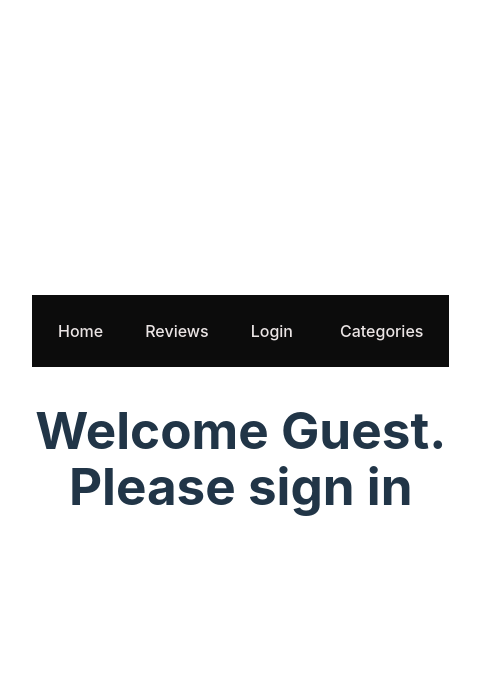
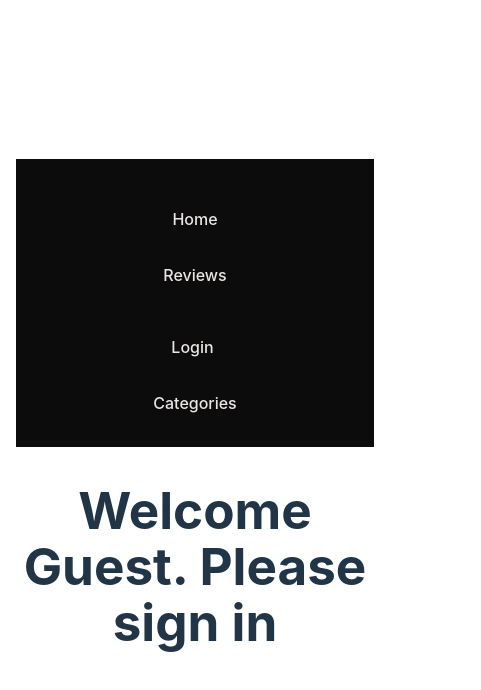
Before and after one commit to DrawnInward/PlayRateShare, a React (Vite) app: page / in a window 390 px wide. Shown: the top 690 px of the page, 481 px wide, since content can reach past the window. Built offline with nearby package versions, Linux system fonts and the light colour scheme.

Commit message:
added some css

```diff
--- a/src/App.css
+++ b/src/App.css
@@ -621,32 +621,113 @@ h3 {
 }
 
 @media (max-width: 768px) {
+  #root {
+    max-width: 100%;
+    padding: 1rem;
+    text-align: center;
+  }
+
+  .navbar {
+    flex-direction: column;
+    align-items: center;
+    padding: 1rem;
+  }
+
+  .navbar-ul {
+    flex-direction: column;
+    margin-top: 1rem;
+  }
+
+  .navbar-ul li {
+    margin: 0.5rem 0;
+  }
+
+  .navbar-ul li a {
+    padding: 0.5rem 1rem;
+  }
+
+  .nav-login {
+    margin-top: 1rem;
+  }
+
+  .lreview-card {
+    flex-direction: column;
+    align-items: center;
+  }
+
+  .limage-container {
+    margin-right: 0;
+    margin-bottom: 1rem;
+  }
+
+  .lreview-image {
+    width: 100%;
+    height: auto;
+    object-fit: cover;
+  }
+
+  .lcontent-container {
+    margin-left: 0;
+  }
+
+  .lowner {
+    margin-left: 0;
+    margin-top: 0.5rem;
+  }
+
+  .lbuttons-container {
+    justify-content: center;
+    margin-top: 1rem;
+  }
+
   .review-card {
     flex-direction: column;
-    align-items: flex-start;
+    align-items: center;
   }
 
   .image-container {
     margin-right: 0;
-    margin-bottom: 10px;
+    margin-bottom: 1rem;
   }
 
   .review-image {
     width: 100%;
     height: auto;
+    object-fit: cover;
   }
 
   .content-container {
-    align-items: flex-start;
+    margin-left: 0;
+  }
+
+  .body-container {
+    margin-top: 1rem;
   }
 
   .buttons-container {
-    flex-direction: column;
-    align-items: flex-start;
-    margin-top: 10px;
+    justify-content: center;
+    margin-top: 1rem;
   }
 
-  .comment-button {
-    margin-top: 0;
+  .comments-scroller {
+    max-height: 200px;
+    overflow-y: scroll;
+    margin-top: 1rem;
+  }
+
+  .modal-content {
+    width: 90%;
+    height: 70%;
+  }
+
+  .close {
+    right: 0;
+    bottom: 0;
+    font-size: 24px;
+  }
+
+  .categoryList li {
+    width: 100%;
+    margin: 10px 0;
   }
 }
```
